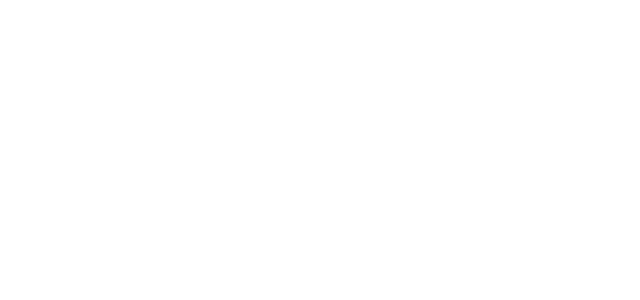
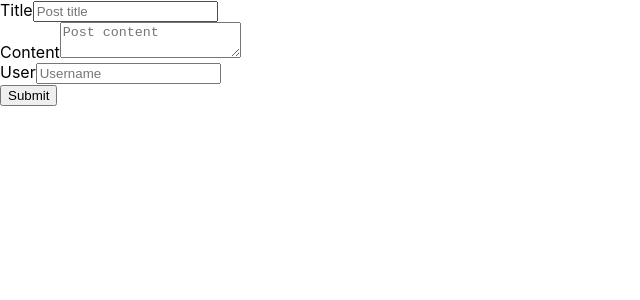
Before and after one commit to FabianUlises/mern-blogger, a React (Create React App) app in the folder client/: page /post/update/1 in a window 1280 px wide. Before the commit this address had no page. Shown: the top 300 px of the page, without its empty margins (0-640 px from the left). Built offline with nearby package versions, Linux system fonts and the light colour scheme; no server answers.

Commit message:
Front-end able to make fetch request and update post

```diff
--- a/client/src/Routes.js
+++ b/client/src/Routes.js
@@ -5,6 +5,7 @@ import { BrowserRouter, Routes, Route } from 'react-router-dom';
 import App from './App.js';
 import Create from './components/create/Create.js';
 import SinglePost from './components/singlepost/SinglePost.js';
+import UpdatePost from './components/updatepost/UpdatePost.js';
 const AppRouter = () => {
     return (
         <BrowserRouter>
@@ -12,6 +13,7 @@ const AppRouter = () => {
                 <Route path="/" exact Component={App} />
                 <Route path="/create" exact Component={Create} />
                 <Route path='/post/:slug' exact Component={SinglePost} />
+                <Route path='/post/update/:slug' exact Component={UpdatePost} />
             </Routes>
         </BrowserRouter>
     );
--- /dev/null
+++ b/client/src/components/updatepost/UpdatePost.js
@@ -0,0 +1,83 @@
+// Dependencies
+import React, { useState, useEffect } from 'react';
+import { useParams } from 'react-router-dom';
+
+const UpdatePost = () => {
+    // Req params
+    const { slug } = useParams();
+    // State
+    const [post, setPost] = useState({
+        title: '',
+        content: '',
+        slug: '',
+        user: ''
+    });
+    // Function to fetch single post
+    const getData = async() => {
+        // Making fetch request
+        const res = await fetch(`http://localhost:4001/api/v1/posts/${slug}`);
+        const data = await res.json();
+        return data.data;
+    };
+    useEffect(() => {
+        getData()
+            .then((data) => {
+                setPost({
+                    ...post,
+                    title: data.title,
+                    content: data.content,
+                    slug: data.slug,
+                    user: data.user
+                });
+            })
+            .catch((err) => {
+                console.log('Error unable to get post');
+            })
+    }, []);
+    // Function to handle update post submit
+    const handleSubmit = async(e) => {
+        e.preventDefault();
+        try {
+            console.log('button pressed');
+            const res = await fetch(`http://localhost:4001/api/v1/posts/${slug}`, {
+                method: 'PATCH',
+                headers: { 'Content-Type': 'application/json' },
+                body: JSON.stringify(post)
+            });
+            const data = await res.json();
+            console.log('Post', data.data);
+            console.log('Response', res);
+        } catch(err) {
+            console.log('Unable to submit request', err);
+        }
+    };
+    // Displaying post if any
+    const displayPost = post === null ? 'Loading post' : (
+        <div className='single-post'>
+            <h4>{post.title}</h4>
+            <p>{post.content}</p>
+            <p>Author: <span>{post.user}</span> Post Date: {new Date(post.createdAt).toLocaleString()}</p>
+        </div>
+    );
+    return (
+        <form className='page-form update-form'>
+            <div className='form-group'>
+                <label for='postTitle' className='form-label'>Title</label>
+                <input value={post.title} type='text' placeholder='Post title' required className='form-input' id='postTitle' onChange={(e) => setPost({...post, title: e.target.value})} />
+            </div>
+            <div className='form-group'>
+                <label for='postContent' className='form-label'>Content</label>
+                <textarea value={post.content} type='text' placeholder='Post content' required className='form-input' id='postContent' onChange={(e) => setPost({...post, content: e.target.value})} />
+            </div>
+            <div className='form-group'>
+                <label for='postUser' className='form-label'>User</label>
+                <input value={post.user} type='text' placeholder='Username' required className='form-input' id='postUser' onChange={(e) => setPost({...post, user: e.target.value})} />
+            </div>
+            <div className='form-btn-container'>
+                <button type='submit' className='form-btn-submit' onClick={handleSubmit}>Submit</button>
+            </div>
+        </form>
+    )
+};
+
+export default UpdatePost;
```
Also changed, not shown: 1 other file (tests, documents, lock files or other folders).
